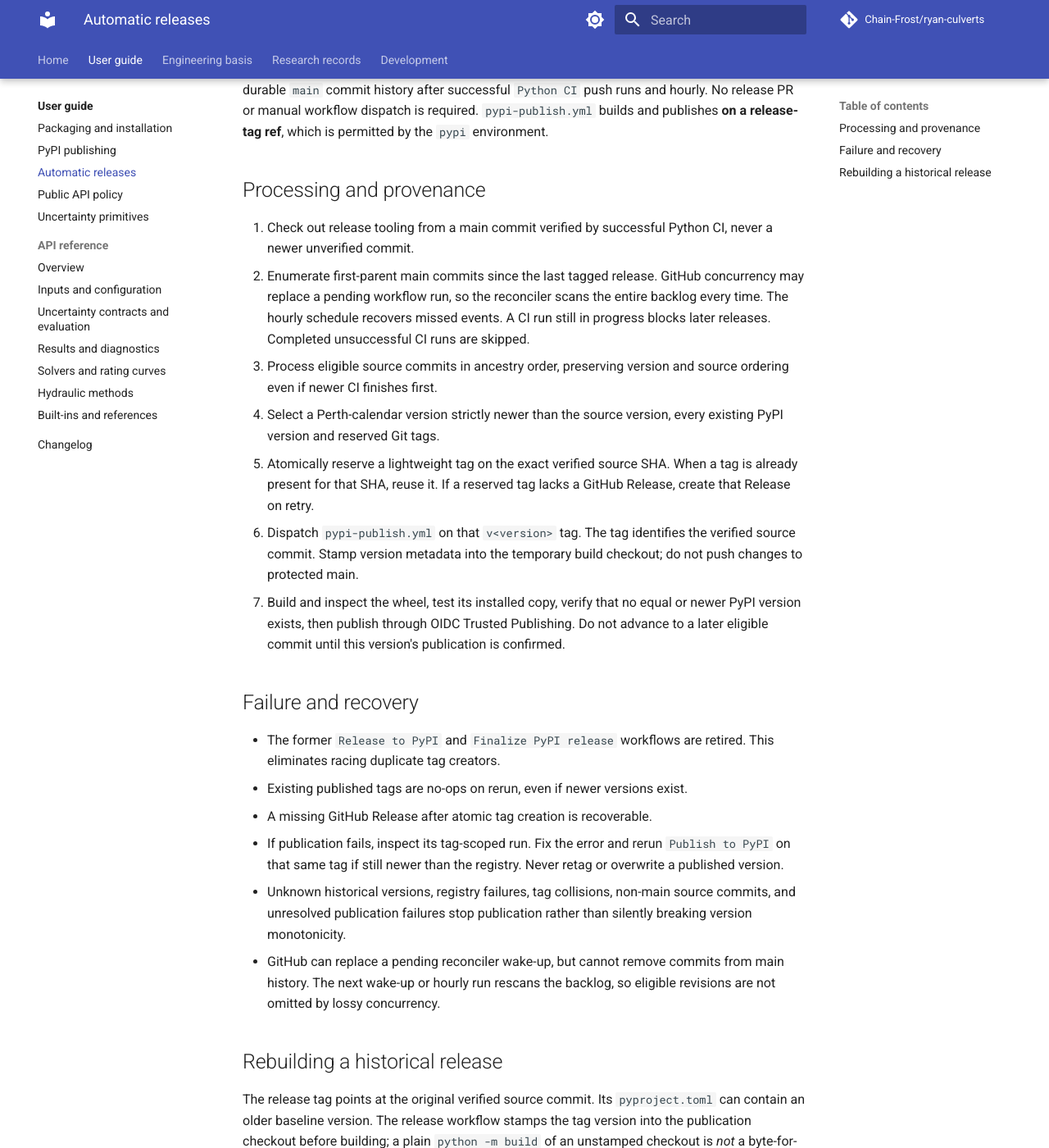
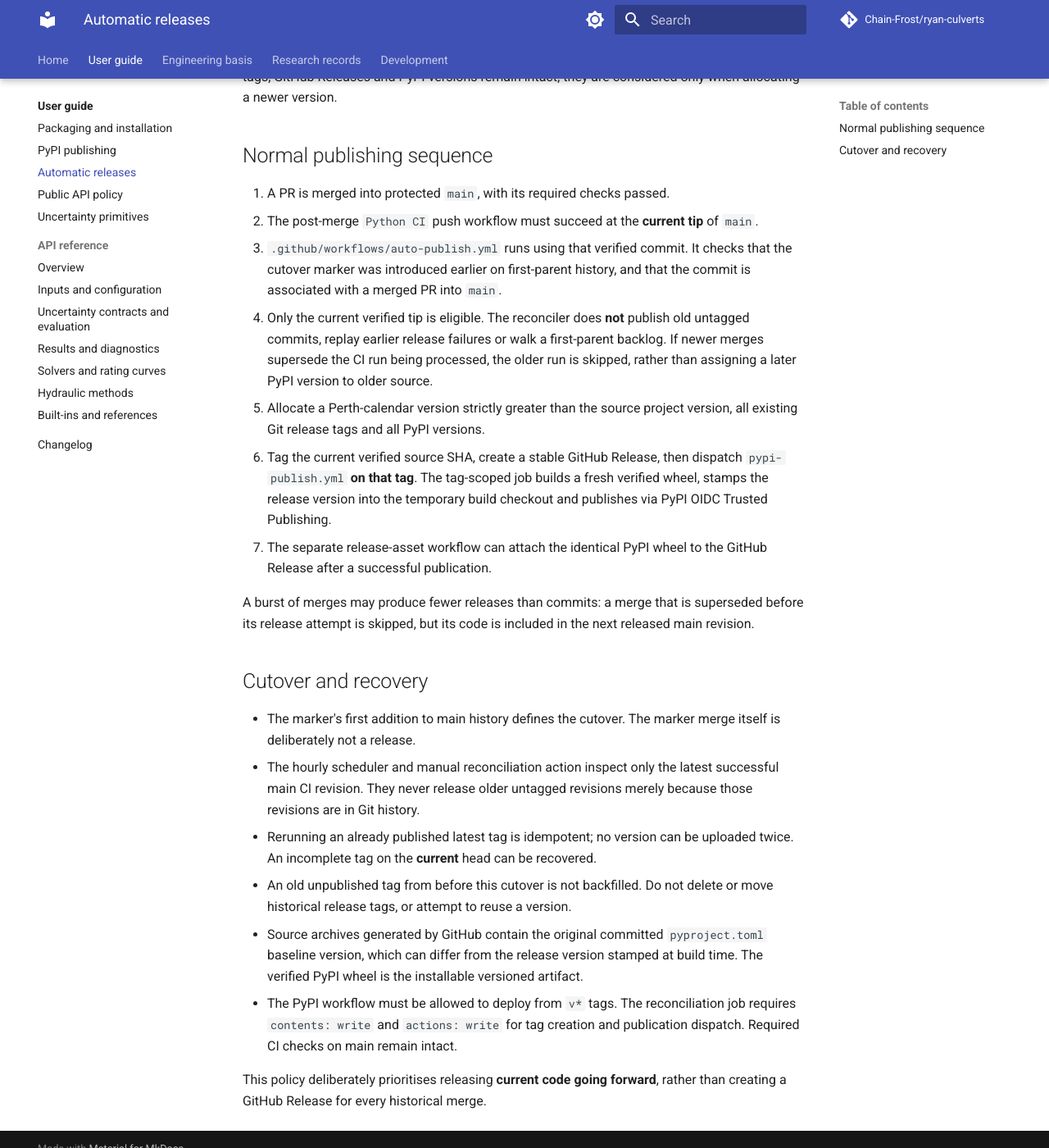
Before and after one commit to Chain-Frost/ryan-culverts, an MkDocs documentation site: the page built from docs/AUTO_PYPI_RELEASES.md, in a window 1280 px wide and 1400 px high, scrolled down 198 px. Shown: the whole window at 82% size. Built offline with MkDocs 1.6.1 and Material for MkDocs 9.7.7, drawn with Linux system fonts in a browser that asks for light colours; comment, search, counter and statistics services are not loaded; some of the changed text lies outside the part shown.

Commit message:
docs: define cutover and latest-only new-merge release policy

```diff
--- a/docs/AUTO_PYPI_RELEASES.md
+++ b/docs/AUTO_PYPI_RELEASES.md
@@ -1,59 +1,55 @@
-# Automatic PyPI releases from successful main CI
+# Automatic PyPI release policy: new merges only
 
-The GitHub Actions workflow `.github/workflows/auto-publish.yml`
-reconciles GitHub's durable `main` commit history after successful
-`Python CI` push runs and hourly. No release PR or manual workflow
-dispatch is required. `pypi-publish.yml` builds and publishes **on
-a release-tag ref**, which is permitted by the `pypi` environment.
+The release cutover marker `.github/release-cutover.md` establishes a strict
+starting point. **Do not create releases for commits before or including that
+marker’s merge commit.** Existing Git tags, GitHub Releases and PyPI versions
+remain intact; they are considered only when allocating a newer version.
 
-## Processing and provenance
+## Normal publishing sequence
 
-1. Check out release tooling from a main commit verified by successful
-   Python CI, never a newer unverified commit.
-2. Enumerate first-parent main commits since the last tagged release.
-   GitHub concurrency may replace a pending workflow run, so the
-   reconciler scans the entire backlog every time. The hourly schedule
-   recovers missed events. A CI run still in progress blocks later
-   releases. Completed unsuccessful CI runs are skipped.
-3. Process eligible source commits in ancestry order, preserving version
-   and source ordering even if newer CI finishes first.
-4. Select a Perth-calendar version strictly newer than the source
-   version, every existing PyPI version and reserved Git tags.
-5. Atomically reserve a lightweight tag on the exact verified source SHA.
-   When a tag is already present for that SHA, reuse it. If a reserved
-   tag lacks a GitHub Release, create that Release on retry.
-6. Dispatch `pypi-publish.yml` on that `v<version>` tag. The tag
-   identifies the verified source commit. Stamp version metadata into
-   the temporary build checkout; do not push changes to protected main.
-7. Build and inspect the wheel, test its installed copy, verify that
-   no equal or newer PyPI version exists, then publish through OIDC
-   Trusted Publishing. Do not advance to a later eligible commit until
-   this version's publication is confirmed.
+1. A PR is merged into protected `main`, with its required checks passed.
+2. The post-merge `Python CI` push workflow must succeed at the **current
+   tip** of `main`.
+3. `.github/workflows/auto-publish.yml` runs using that verified commit. It
+   checks that the cutover marker was introduced earlier on first-parent
+   history, and that the commit is associated with a merged PR into `main`.
+4. Only the current verified tip is eligible. The reconciler does **not**
+   publish old untagged commits, replay earlier release failures or walk a
+   first-parent backlog. If newer merges supersede the CI run being processed,
+   the older run is skipped, rather than assigning a later PyPI version to
+   older source.
+5. Allocate a Perth-calendar version strictly greater than the source project
+   version, all existing Git release tags and all PyPI versions.
+6. Tag the current verified source SHA, create a stable GitHub Release, then
+   dispatch `pypi-publish.yml` **on that tag**. The tag-scoped job builds a
+   fresh verified wheel, stamps the release version into the temporary build
+   checkout and publishes via PyPI OIDC Trusted Publishing.
+7. The separate release-asset workflow can attach the identical PyPI wheel
+   to the GitHub Release after a successful publication.
 
-## Failure and recovery
+A burst of merges may produce fewer releases than commits: a merge that is
+superseded before its release attempt is skipped, but its code is included in
+the next released main revision.
 
-- The former `Release to PyPI` and `Finalize PyPI release` workflows
-  are retired. This eliminates racing duplicate tag creators.
-- Existing published tags are no-ops on rerun, even if newer versions exist.
-- A missing GitHub Release after atomic tag creation is recoverable.
-- If publication fails, inspect its tag-scoped run. Fix the error and
-  rerun `Publish to PyPI` on that same tag if still newer than the
-  registry. Never retag or overwrite a published version.
-- Unknown historical versions, registry failures, tag collisions,
-  non-main source commits, and unresolved publication failures stop
-  publication rather than silently breaking version monotonicity.
-- GitHub can replace a pending reconciler wake-up, but cannot remove
-  commits from main history. The next wake-up or hourly run rescans the
-  backlog, so eligible revisions are not omitted by lossy concurrency.
+## Cutover and recovery
 
-## Rebuilding a historical release
+- The marker's first addition to main history defines the cutover. The marker
+  merge itself is deliberately not a release.
+- The hourly scheduler and manual reconciliation action inspect only the
+  latest successful main CI revision. They never release older untagged
+  revisions merely because those revisions are in Git history.
+- Rerunning an already published latest tag is idempotent; no version can be
+  uploaded twice. An incomplete tag on the **current** head can be recovered.
+- An old unpublished tag from before this cutover is not backfilled. Do not
+  delete or move historical release tags, or attempt to reuse a version.
+- Source archives generated by GitHub contain the original committed
+  `pyproject.toml` baseline version, which can differ from the release
+  version stamped at build time. The verified PyPI wheel is the installable
+  versioned artifact.
+- The PyPI workflow must be allowed to deploy from `v*` tags. The
+  reconciliation job requires `contents: write` and `actions: write`
+  for tag creation and publication dispatch. Required CI checks on main
+  remain intact.
 
-The release tag points at the original verified source commit. Its
-`pyproject.toml` can contain an older baseline version. The release
-workflow stamps the tag version into the publication checkout before
-building; a plain `python -m build` of an unstamped checkout is *not*
-a byte-for-byte reconstruction of the published version.
-
-No Git history rewriting or version commits to `main` are needed.
-Local `dist/` artifacts are ignored by Git and CI builds them from
-scratch.
+This policy deliberately prioritises releasing **current code going
+forward**, rather than creating a GitHub Release for every historical merge.
```
